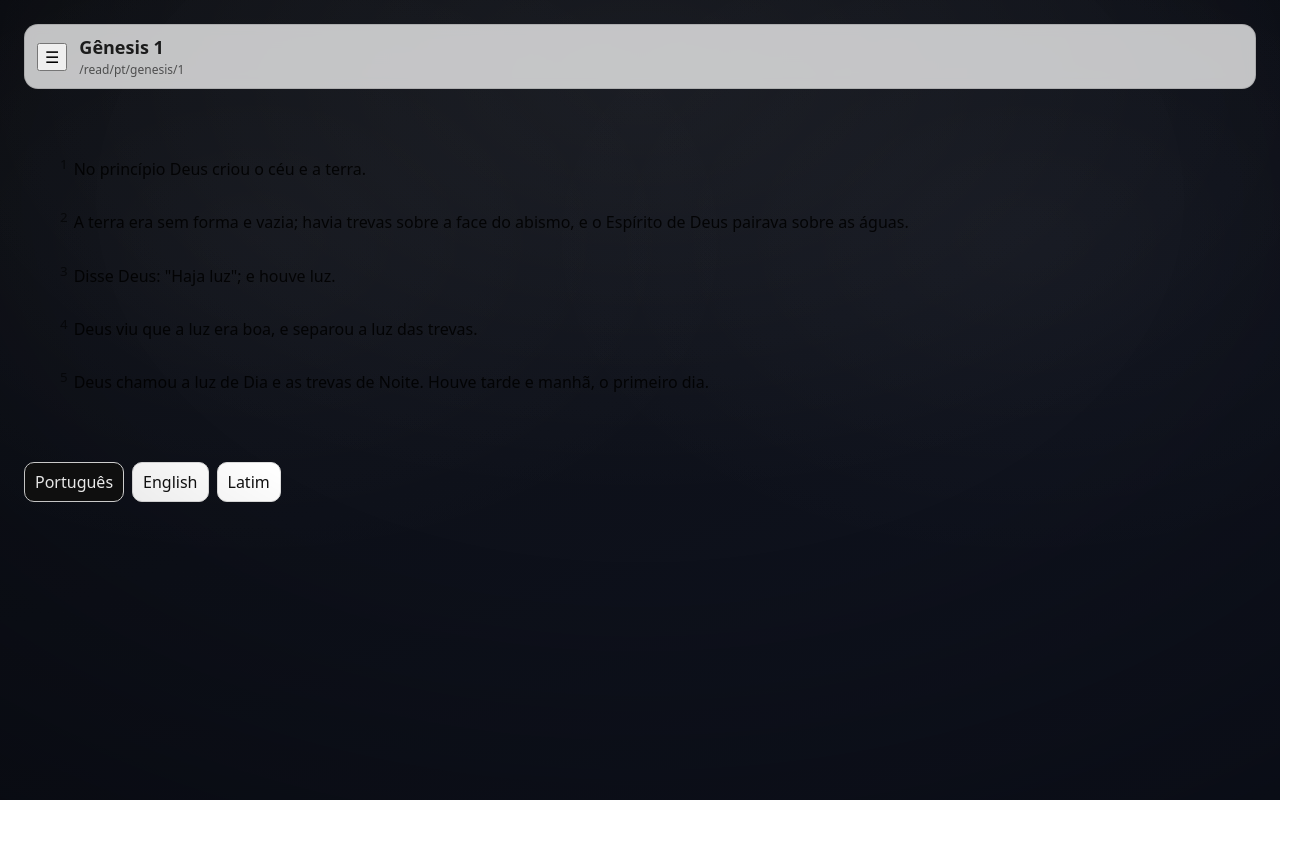
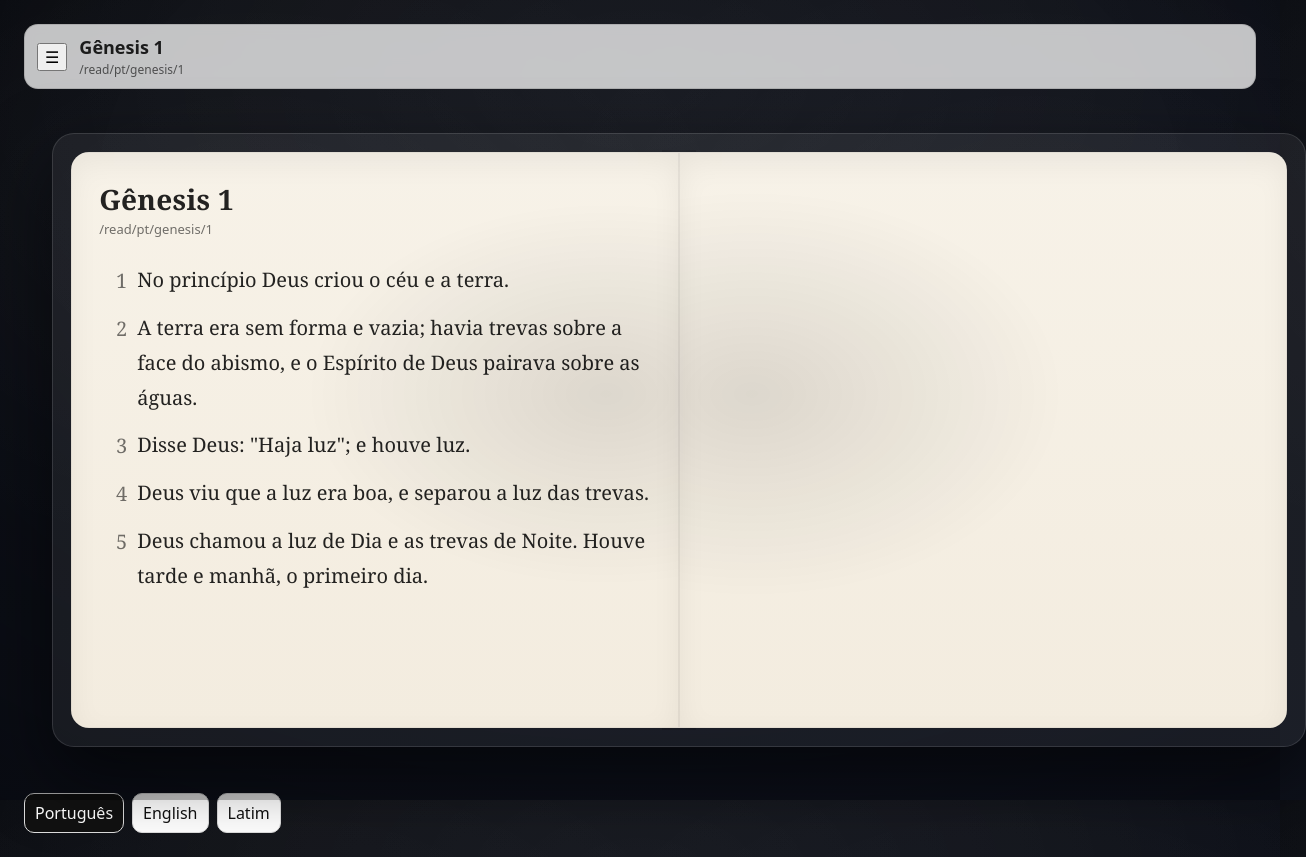
Before and after one commit to joaohb07/bible, a React (Vite) app: page /read/pt/genesis/1 in a window 1280 px wide. Shown: the whole page, 1306 px wide, since content can reach past the window. Before the commit the page ends 800 px from the top, so only its background shows below. Built offline with nearby package versions, Linux system fonts and the light colour scheme.

Commit message:
feat(reader-ui): render chapters inside open book spread

```diff
--- a/src/features/reader/components/BookOpen.tsx
+++ b/src/features/reader/components/BookOpen.tsx
@@ -1,7 +1,8 @@
-import type { TranslationId, BookId } from "../../../shared/bible/refs";
+import { useMemo } from "react";
+import type { BookId, TranslationId } from "../../../shared/bible/refs";
+import { getBookById } from "../../../shared/bible/books";
+import ChapterView from "./ChapterView";
 import { useChapter } from "../hooks/useChapter";
-import ChapterView from "./ChapterView";
-import { ChapterError, ChapterSkeleton } from "./ReaderStates";
 
 export default function BookOpen(props: {
   translation: TranslationId;
@@ -10,33 +11,51 @@ export default function BookOpen(props: {
 }) {
   const res = useChapter(props);
 
-  if (res.loading) return <ChapterSkeleton />;
+  const title = useMemo(() => {
+    const b = getBookById(props.book);
+    const name = b?.names[props.translation] ?? props.book;
+    return `${name} ${props.chapter}`;
+  }, [props.translation, props.book, props.chapter]);
 
-  if (res.error) {
+  if (res.loading) return <div className="glass" style={{ padding: 16 }}>Loading…</div>;
+  if (res.error) return <div className="glass" style={{ padding: 16 }}>Error: {res.error}</div>;
+  if (!res.data) return null;
+
+
+  // res.data is guaranteed here because loading/error are handled
   return (
-      <ChapterError
-        message="Verifique se o capítulo existe nos arquivos de dados (public/assets/data) e tente novamente."
-        technical={res.error}
-        onRetry={() => res.reload()}
-      />
-    );
-  }
+    <div className="book-spread">
+      <div className="book-gutter" />
 
-  if (!res.data) {
-    return (
-      <ChapterError
-        message="Nenhum dado foi retornado para este capítulo."
-        onRetry={() => res.reload()}
-      />
-    );
-  }
+      <div className="book-spread-inner">
+        {/* Left page */}
+        <section className="page page-left" aria-label="Left page">
+          <header className="page-header">
+            <div>
+              <h2>{title}</h2>
+              <div className="page-sub">
+                /read/{props.translation}/{props.book}/{props.chapter}
+              </div>
+            </div>
+          </header>
 
-  return (
+          <div className="chapter-body">
             <ChapterView
               translation={props.translation}
               book={props.book}
               chapter={props.chapter}
               data={res.data}
             />
+          </div>
+        </section>
+
+        {/* Right page (empty for now) */}
+        <section className="page page-right" aria-label="Right page">
+          <div style={{ color: "rgba(0,0,0,0.35)", fontStyle: "italic" }}>
+            {/* Later: pagination / continuation */}
+          </div>
+        </section>
+      </div>
+    </div>
   );
 }
--- a/src/features/reader/components/Verse.tsx
+++ b/src/features/reader/components/Verse.tsx
@@ -7,17 +7,18 @@ export default function Verse(props: {
   onToggleHighlight: () => void;
 }) {
   return (
-    <p
+    <div
       onClick={props.onToggleHighlight}
-      style={{
-        cursor: "pointer",
-        padding: "6px 8px",
-        borderRadius: 8,
-        background: props.highlighted ? "rgba(255,230,120,0.35)" : "transparent",
+      className={`verse-line ${props.highlighted ? "is-highlighted" : ""}`}
+      role="button"
+      tabIndex={0}
+      onKeyDown={(e) => {
+        if (e.key === "Enter" || e.key === " ") props.onToggleHighlight();
       }}
+      aria-pressed={props.highlighted}
     >
-      <sup style={{ opacity: 0.7, marginRight: 6 }}>{props.refObj.verse}</sup>
-      {props.text}
-    </p>
+      <div className="verse-num">{props.refObj.verse}</div>
+      <div className="verse-text">{props.text}</div>
+    </div>
   );
 }
--- a/src/styles/book.css
+++ b/src/styles/book.css
@@ -122,3 +122,146 @@
   font-size: 12px;
   color: rgba(255,255,255,0.65);
 }
+
+/* =========================
+   Open Book (Spread)
+   ========================= */
+
+.book-spread {
+  width: min(1280px, 98vw);
+  margin: 0 auto;
+  border-radius: 22px;
+  box-shadow: var(--shadow-strong);
+  position: relative;
+
+  /* subtle outer frame */
+  background: rgba(255, 255, 255, 0.06);
+  border: 1px solid rgba(255, 255, 255, 0.12);
+
+  padding: clamp(12px, 1.6vw, 18px);
+}
+
+.book-spread-inner {
+  border-radius: 18px;
+  overflow: hidden;
+
+  display: grid;
+  grid-template-columns: 1fr 1fr;
+  gap: 0;
+
+  background: linear-gradient(90deg, rgba(0,0,0,0.10), transparent 22%, transparent 78%, rgba(0,0,0,0.10));
+}
+
+/* center gutter (the fold) */
+.book-gutter {
+  position: absolute;
+  top: 16px;
+  bottom: 16px;
+  left: 50%;
+  width: 34px;
+  transform: translateX(-50%);
+  pointer-events: none;
+
+  background:
+    radial-gradient(14px 100% at 50% 50%, rgba(0,0,0,0.22), transparent 60%),
+    linear-gradient(90deg, rgba(0,0,0,0.25), rgba(0,0,0,0.05), rgba(0,0,0,0.25));
+  opacity: 0.55;
+  filter: blur(0.2px);
+}
+
+.page {
+  background: linear-gradient(180deg, var(--paper), #f3ecdf);
+  color: var(--ink);
+  min-height: min(72vh, 760px);
+
+  padding: clamp(18px, 2.2vw, 30px);
+  position: relative;
+}
+
+/* subtle paper edge */
+.page::after {
+  content: "";
+  position: absolute;
+  inset: 0;
+  pointer-events: none;
+  box-shadow:
+    inset 0 0 0 1px rgba(0,0,0,0.05),
+    inset 0 10px 30px rgba(0,0,0,0.06);
+}
+
+/* left/right page shading */
+.page-left {
+  background:
+    radial-gradient(500px 320px at 88% 42%, rgba(0,0,0,0.10), transparent 60%),
+    linear-gradient(180deg, var(--paper), #f3ecdf);
+}
+
+.page-right {
+  background:
+    radial-gradient(520px 340px at 12% 42%, rgba(0,0,0,0.10), transparent 60%),
+    linear-gradient(180deg, var(--paper), #f3ecdf);
+}
+
+/* Reader header inside page */
+.page-header {
+  display: flex;
+  align-items: center;
+  gap: 12px;
+  margin-bottom: 18px;
+}
+
+.page-header h2 {
+  margin: 0;
+  font-family: ui-serif, Georgia, "Times New Roman", Times, serif;
+  font-weight: 700;
+  letter-spacing: 0.01em;
+  font-size: clamp(22px, 2.2vw, 28px);
+}
+
+.page-sub {
+  margin-top: 2px;
+  font-size: 13px;
+  color: rgba(0,0,0,0.55);
+  font-family: ui-sans-serif, system-ui, -apple-system, Segoe UI, Roboto, Arial, sans-serif;
+}
+
+/* Verse typography polish */
+.chapter-body {
+  font-family: ui-serif, Georgia, "Times New Roman", Times, serif;
+  font-size: clamp(18px, 1.6vw, 20px);
+  line-height: 1.75;
+}
+
+.verse-line {
+  display: grid;
+  grid-template-columns: 28px 1fr;
+  gap: 10px;
+  padding: 6px 0;
+}
+
+.verse-num {
+  font-variant-numeric: tabular-nums;
+  color: rgba(0,0,0,0.55);
+  text-align: right;
+  padding-top: 1px;
+}
+
+.verse-text {
+  color: rgba(0,0,0,0.86);
+}
+
+/* Mobile: stack pages */
+@media (max-width: 880px) {
+  .book-spread-inner {
+    grid-template-columns: 1fr;
+  }
+  .book-gutter {
+    display: none;
+  }
+  .page {
+    min-height: auto;
+  }
+  .page-right {
+    display: none; /* keep it simple for now */
+  }
+}
```
Lines whose indentation alone changed are shown as unchanged.
